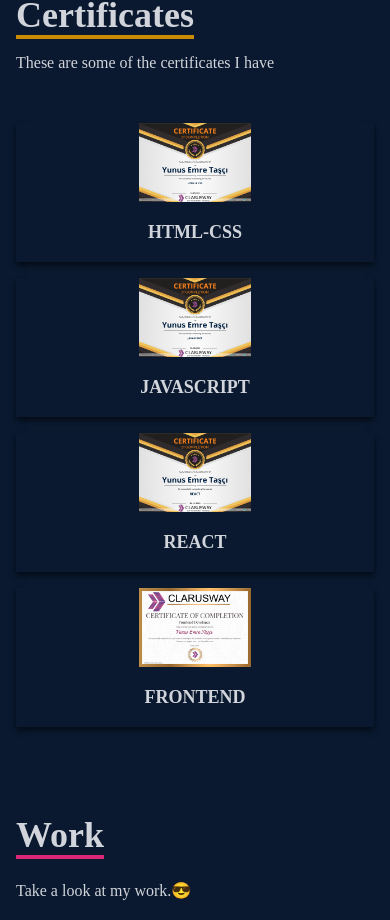
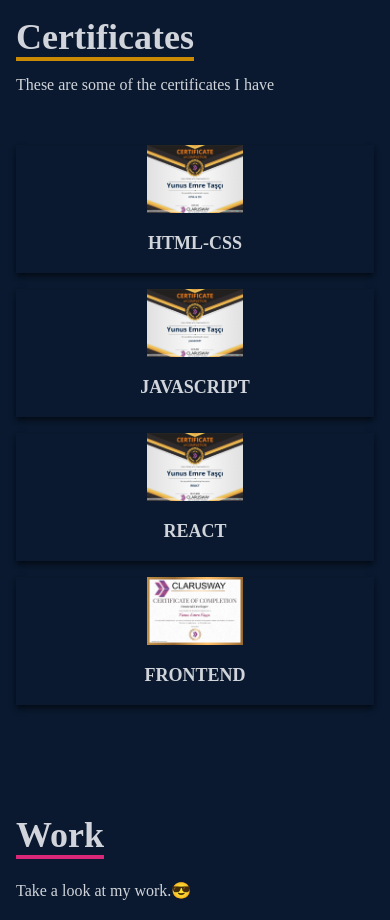
Before and after one commit to Yunus-Emre-Tasci/Portfolio, a React (Create React App) app: page / in a window 390 px wide. Shown: the part 2577-3497 px from the top of the page. Built offline with nearby package versions, Linux system fonts and the light colour scheme.

Commit message:
responsive-w-24

```diff
--- a/src/components/Certificate.jsx
+++ b/src/components/Certificate.jsx
@@ -27,22 +27,22 @@
 
         <div className="w-full grid grid-cols-1 lg:grid-cols-2 gap-4 text-center py-8">
           <div className="shadow-md shadow-[#040c16] hover:scale-110 duration-500">
-            <img className="w-28
+            <img className="w-24
              mx-auto" src={htmlcss} alt="HTML icon" />
             <p className="my-4 text-lg font-bold">HTML-CSS</p>
           </div>
           <div className="shadow-md shadow-[#040c16] hover:scale-110 duration-500">
-            <img className="w-28
+            <img className="w-24
              mx-auto" src={javascript} alt="HTML icon" />
             <p className="my-4 text-lg font-bold">JAVASCRIPT</p>
           </div>
           <div className="shadow-md shadow-[#040c16] hover:scale-110 duration-500">
-            <img className="w-28
+            <img className="w-24
              mx-auto" src={react} alt="HTML icon" />
             <p className="my-4 text-lg font-bold">REACT</p>
           </div>
           <div className="shadow-md shadow-[#040c16] hover:scale-110 duration-500">
-            <img className="w-28
+            <img className="w-24
              mx-auto" src={frontend} alt="HTML icon" />
             <p className="my-4 text-lg font-bold">FRONTEND</p>
           </div>
```
